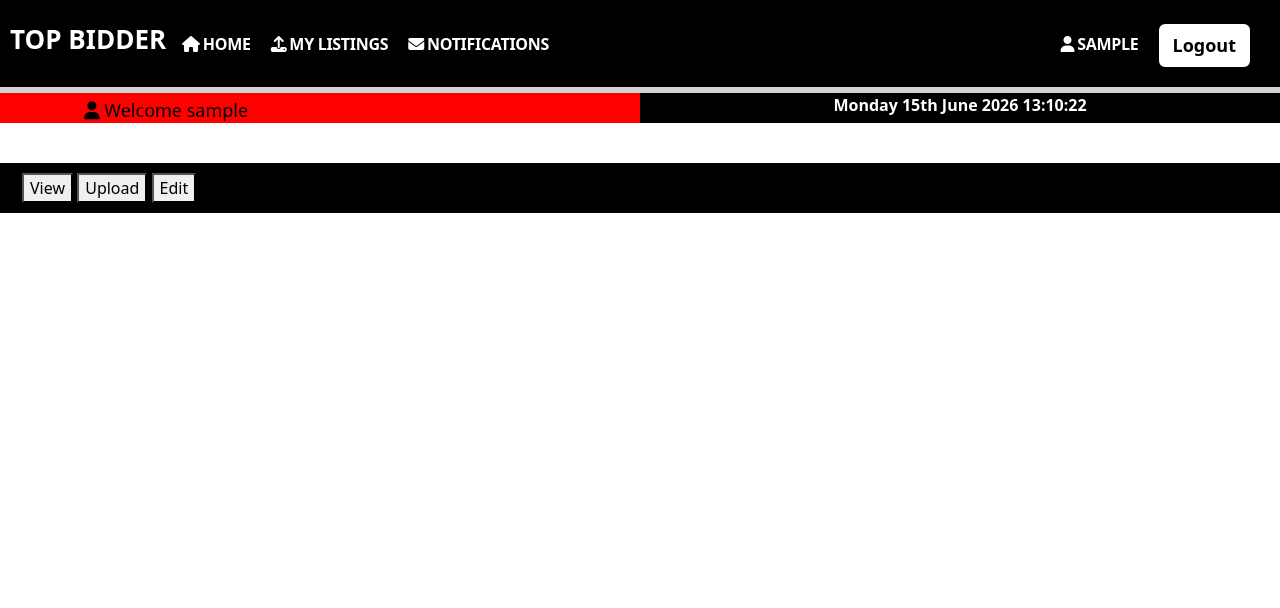
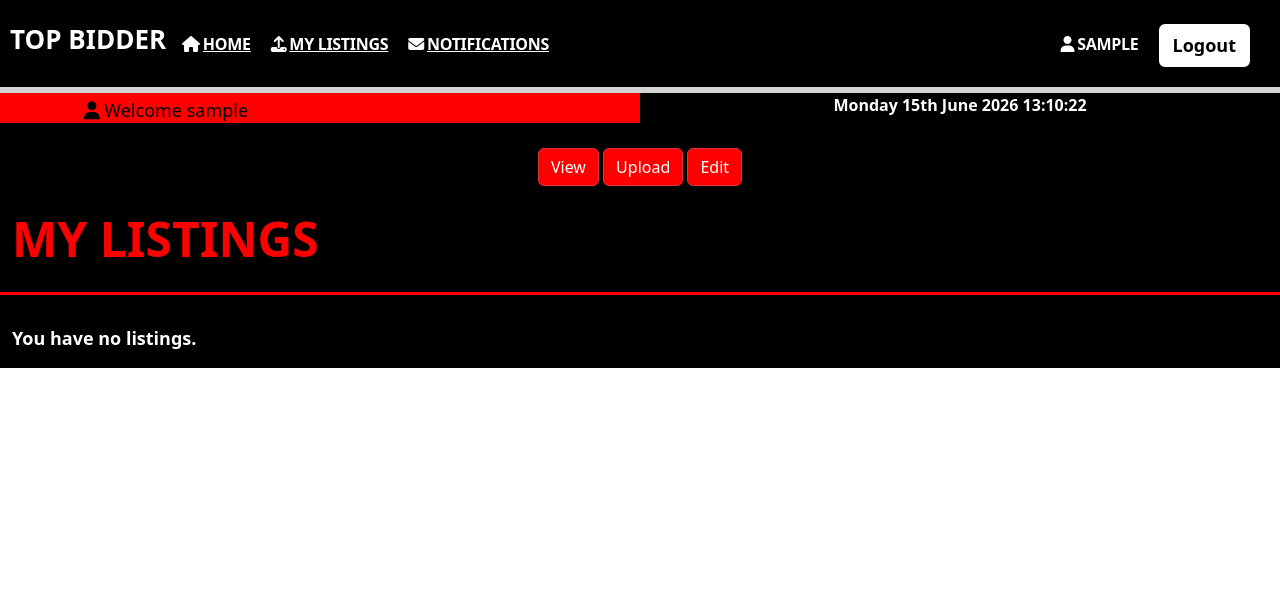
Before and after one commit to gazhird/milestone-project-4, a Django app: page /listings/my_listings/ in a window 1280 px wide. Shown: the top 608 px of the page. Run offline with Django 5.2, Linux system fonts and the light colour scheme; the visitor is signed in with stand-in values (Sample User, id 1); data that the repository does not hold is empty.

Commit message:
editng css

```diff
--- a/static/css/style.css
+++ b/static/css/style.css
@@ -41,6 +41,19 @@ p  {color: white;}
 
 .black {
     color: black;
+}
+
+.red-title {
+    color: red;
+    font-weight: 800;
+    text-transform: uppercase;
+    border-bottom: 3px solid red;
+    padding-bottom: 10px;
+    margin-bottom: 30px;
+}
+
+.bg-red {
+  background-color: red;
 }
 
 /* Navbar Mobile first / base */
@@ -200,7 +213,6 @@ ul {
 /* Index / home page */
 
  #home-listings {
-  margin-top: 20px;
   background-color: black;
   min-height: 1000px;
   color: white;
@@ -220,6 +232,9 @@ ul {
   text-transform: uppercase;
  }
 
+ #home-listings h1 {
+  padding-left: 4px
+ }
 
 #home-listings h3 {
   color: white;
@@ -262,24 +277,19 @@ ul {
 
 /* my listings page */
 
-#myListings {
- margin-top: 40px;
- background-color: black;
- color: white;
- font-weight: 700;
- padding: 10px;
-}
 
 
 /* Upload form section my listings page */
 
 #myListings {
-  margin-top: 40px;
+  padding-top: 1px;
   background-color: black;
   color: white;
   font-weight: 700;
 
 }
+
+
 
 #myListings h5 {
  text-transform: capitalize;
@@ -304,6 +314,8 @@ ul {
 }
 
 /*  */
+
+
 
 .section-display label {
   color: white;
@@ -344,6 +356,12 @@ ul {
   min-height: 100px;
 }
 
+/* edit  */
+
+#edit select {
+  width: 50%;
+}
+
 /* notifications page  */
 
 #notifications-page .hub-box {
@@ -353,14 +371,6 @@ ul {
     background-color: black;
 }
 
-#notifications-page .hub-title {
-    color: red;
-    font-weight: 800;
-    text-transform: uppercase;
-    border-bottom: 3px solid red;
-    padding-bottom: 10px;
-    margin-bottom: 30px;
-}
 
 #notifications-page .alert-list {
     display: flex;
@@ -405,7 +415,9 @@ ul {
 
 #notifications-page .time-stamp {
     color: gray;
-    font-size: 14px;
+    font-size: 1rpx;
+    white-space: nowrap;
+    margin-left: 10px;
 }
 
 #notifications-page .card-text {
--- a/templates/includes/navbar.html
+++ b/templates/includes/navbar.html
@@ -22,7 +22,7 @@
                         <i class="fa-solid fa-envelope mr-1"></i>Notifications
 
                         {% if request.user.notifications.all %}
-                            <span class="badge bg-danger text-white rounded-pill ms-1">New</span>
+                            <span class="badge bg-red text-white rounded-pill ms-1">New</span>
                         {% endif %}
                     </a>
                 </li>
--- a/templates/index.html
+++ b/templates/index.html
@@ -24,7 +24,9 @@
 
 
 <section id="home-listings" >
+
   <div class="container-fluid pt-3">
+    <h1 class="red-title pb-4 pl-4">Auction </h1>
     <!-- Auction vehicles -->
       {% if listings %}
         {% for listing in listings %}
--- a/templates/my_listings.html
+++ b/templates/my_listings.html
@@ -14,25 +14,27 @@
 
 </head>
 <body>
-    <main>
+    <main class="blk-background">
 
     <!-- Navbar -->
     {% include 'includes/navbar.html' %}
 
-    <section id="myListings">
-        <div class="container-fluid">
+    <section id="myListings" class="blk-background">
+        <div class="container-fluid pt-4">
 
+                <div class="jcc">
+                    <div>
+                        <button class="btn btn-danger" data-bs-toggle="collapse" data-bs-target="#view">View</button>
+                        <button class="btn btn-danger" data-bs-toggle="collapse" data-bs-target="#upload">Upload</button>
+                        <button class="btn btn-danger" data-bs-toggle="collapse" data-bs-target="#edit">Edit</button>
+                    </div>
+                </div>
 
-                    <button data-bs-toggle="collapse" data-bs-target="#view">View</button>
-                    <button data-bs-toggle="collapse" data-bs-target="#upload">Upload</button>
-                    <button data-bs-toggle="collapse" data-bs-target="#edit">Edit</button>
-
-
-
+                <div id="accordion">
                     <!-- View listings -->
-                    <div id="view" class="collapse pt-3">
+                    <div id="view" class="collapse show pt-4"  data-bs-parent="#accordion">
                         <div class="row">
-                            <h1>My Listings</h1>
+                            <h1 class="red-title pb-4">My Listings</h1>
                             {% for listing in listings %}
                                 <div class="col-md-4 col-sm-6 mb-4">
                                     <div class="card">
@@ -64,8 +66,8 @@
                                     </div>
                                 </div>
 
-                                    <!-- delete confirm modal -->
-                                    <div class="modal fade" id="deleteModal{{ listing.id }}" tabindex="-1" aria-labelledby="deleteModalLabel" aria-hidden="true">
+                                <!-- delete confirm modal -->
+                                <div class="modal fade" id="deleteModal{{ listing.id }}" tabindex="-1" aria-labelledby="deleteModalLabel" aria-hidden="true">
                                         <div class="modal-dialog modal-dialog-centered">
                                             <div class="modal-content">
                                                 <div class="modal-header">
@@ -102,9 +104,9 @@
 
 
                     <!-- upload  -->
-                    <div id="upload" class="collapse pt-3">
+                    <div id="upload" class="collapse pt-4"  data-bs-parent="#accordion">
                         <div class="row">
-                            <h1>Upload Listings</h1>
+                            <h1 class="pb-2">Upload Listings</h1>
                                 <form method="post" action="{% url 'my_listings' %}" enctype="multipart/form-data" class="upload-form">
                                     {% csrf_token %}
 
@@ -237,12 +239,13 @@
 
 
                     <!-- edit -->
-                    <div id="edit" class="collapse pt-4">
+                    <div id="edit" class="collapse pt-4"  data-bs-parent="#accordion">
                     <div class="row">
-                            <h1>Edit Listings</h1>
+                            <h1 class="pb-4">Edit Listings</h1>
 
                                 <!------ select for vehicle to edit -->
-                                    <select id="vehicleEditSelector" class="form-select bg-black text-white border-secondary">
+                                <div class="jcc">
+                                    <select id="vehicleEditSelector" class="form-select bg-black text-white border-secondary pb-2">
                                         <option value="" selected disabled>Select Vehicle</option>
                                         {% for listing in listings %}
                                             <option value="{{ listing.id }}"
@@ -263,9 +266,10 @@
                                             <option value="">No Vehicles</option>
                                         {% endfor %}
                                     </select>
+                                </div>
 
                                 <!-- edit form -->
-                                <div id="editForm">
+                                <div id="editForm" class="pt-4">
                                     <form action="{% url 'edit_listing' %}" method="POST" enctype="multipart/form-data">
                                     {% csrf_token %}
                                     <div class="form-row">
@@ -409,7 +413,7 @@
                         </div>
                     </div>
                     </div>
-
+              </div>
             </div>
     </section>
 
--- a/top_bidder/settings.py
+++ b/top_bidder/settings.py
@@ -13,7 +13,7 @@ SECRET_KEY = os.getenv('SECRET_KEY', 'my_secret_key')
 # Collect static before commit / pushing
 # python manage.py collectstatic
 # keep true in development as it auto serves the css and best for error reports
-DEBUG = False   # false for heroku commit!!!
+DEBUG = False  # false for heroku commit!!!
 
 
 ALLOWED_HOSTS = ['localhost', '127.0.0.1', '.herokuapp.com']
@@ -27,11 +27,13 @@ INSTALLED_APPS = [
     'django.contrib.contenttypes',
     'django.contrib.sessions',
     'django.contrib.messages',
+    'django.contrib.humanize',
     'cloudinary_storage',
     'django.contrib.staticfiles',
     'cloudinary',
     'accounts',
     'listings',
+
 
 ]
 
```
Also changed, not shown: templates/notifications.html (+17 -8 lines).
